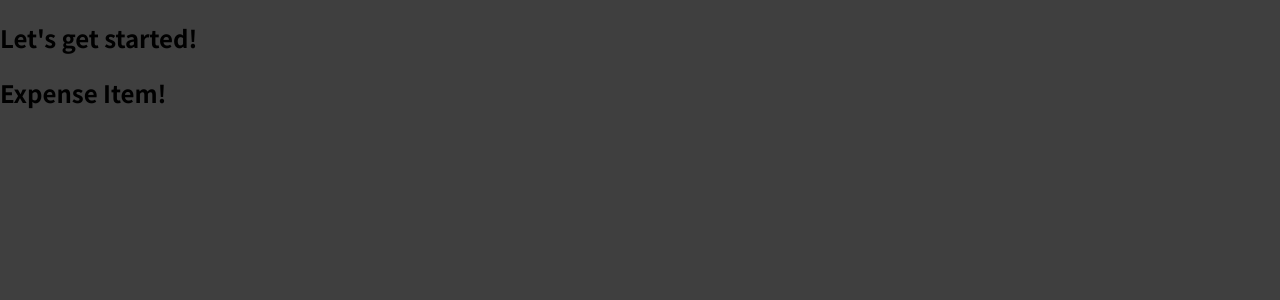
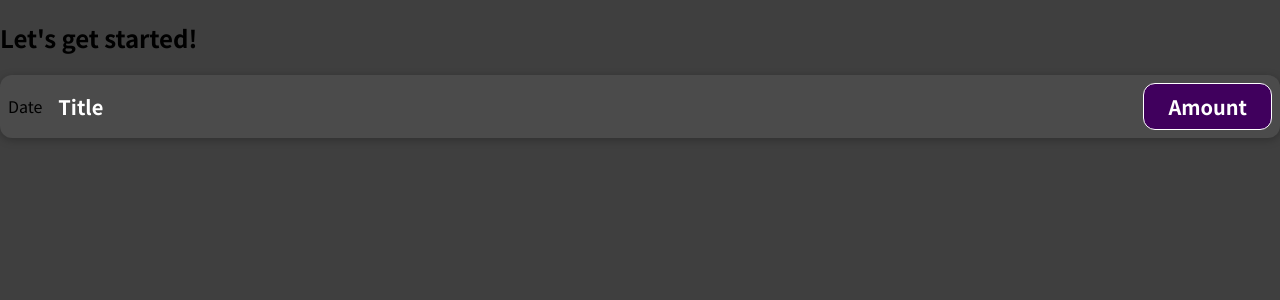
Before and after one commit to StefanoPisano/react-expenses-tracker, a JavaScript app: page / in a window 1280 px wide. Shown: the top 300 px of the page. Built offline with nearby package versions, Linux system fonts and the light colour scheme.

Commit message:
feat(ExpenseItem): add basic css to ExpenseItem

```diff
--- /dev/null
+++ b/src/components/ExpenseItem.css
@@ -0,0 +1,55 @@
+.expense-item {
+    display: flex;
+    justify-content: space-between;
+    align-items: center;
+    box-shadow: 0 2px 8px rgba(0, 0, 0, 0.25);
+    padding: 0.5rem;
+    margin: 1rem 0;
+    border-radius: 12px;
+    background-color: #4b4b4b;
+}
+
+.expense-item__description {
+    display: flex;
+    flex-direction: column;
+    gap: 1rem;
+    align-items: flex-end;
+    flex-flow: column-reverse;
+    justify-content: flex-start;
+    flex: 1;
+}
+
+.expense-item h2 {
+    font-size: 1rem;
+    flex: 1;
+    margin: 0 1rem;
+    color: white;
+}
+
+.expense-item__price {
+    font-size: 1rem;
+    font-weight: bold;
+    color: white;
+    background-color: #40005d;
+    border: 1px solid white;
+    padding: 0.5rem;
+    border-radius: 12px;
+}
+
+@media (min-width: 580px) {
+    .expense-item__description {
+        flex-direction: row;
+        align-items: center;
+        justify-content: flex-start;
+        flex: 1;
+    }
+
+    .expense-item__description h2 {
+        font-size: 1.25rem;
+    }
+
+    .expense-item__price {
+        font-size: 1.25rem;
+        padding: 0.5rem 1.5rem;
+    }
+}
--- a/src/components/ExpenseItem.js
+++ b/src/components/ExpenseItem.js
@@ -1,6 +1,14 @@
+import './ExpenseItem.css'
+
 function ExpenseItem() {
 	return (
-		<h2>Expense Item!</h2>
+		<div className="expense-item">
+			<div>Date</div>
+			<div className="expense-item__description">
+				<h2>Title</h2>
+				<div className="expense-item__price">Amount</div>
+			</div>
+		</div>
 	)
 }
 
```
